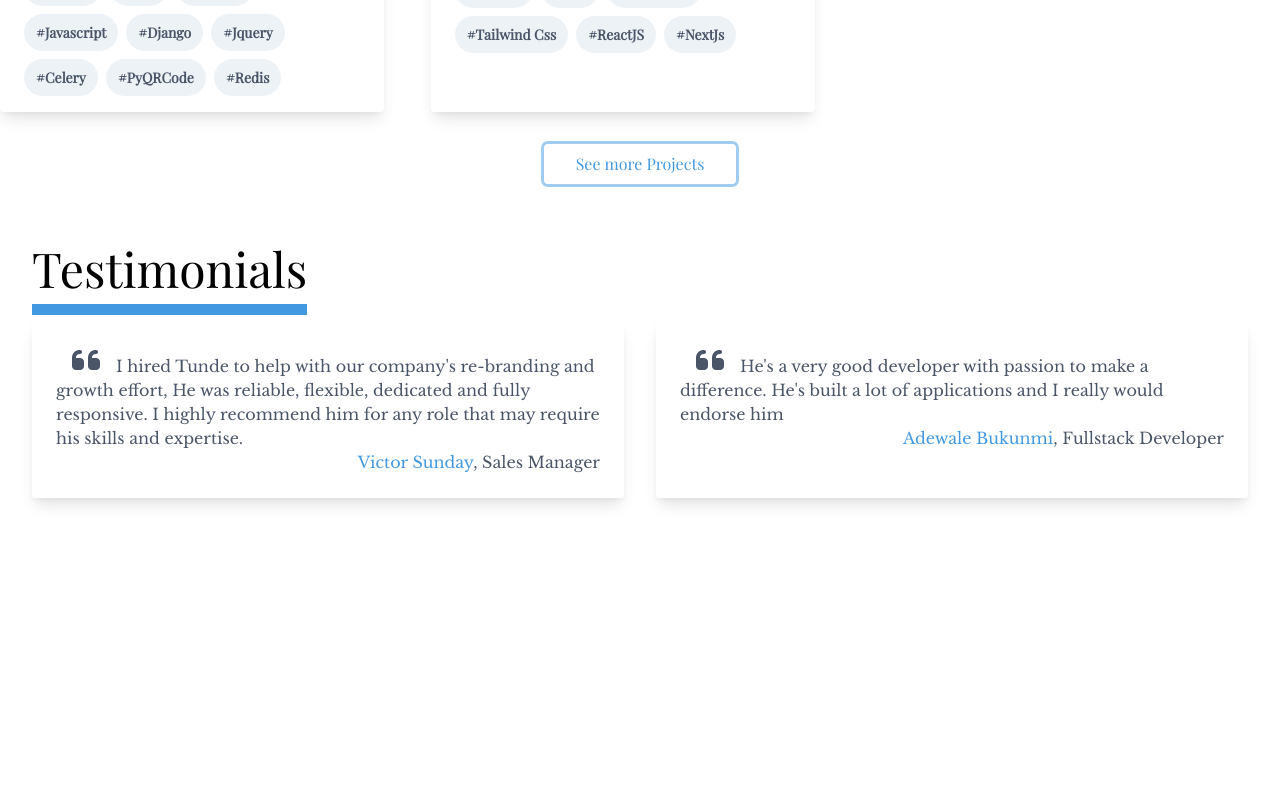
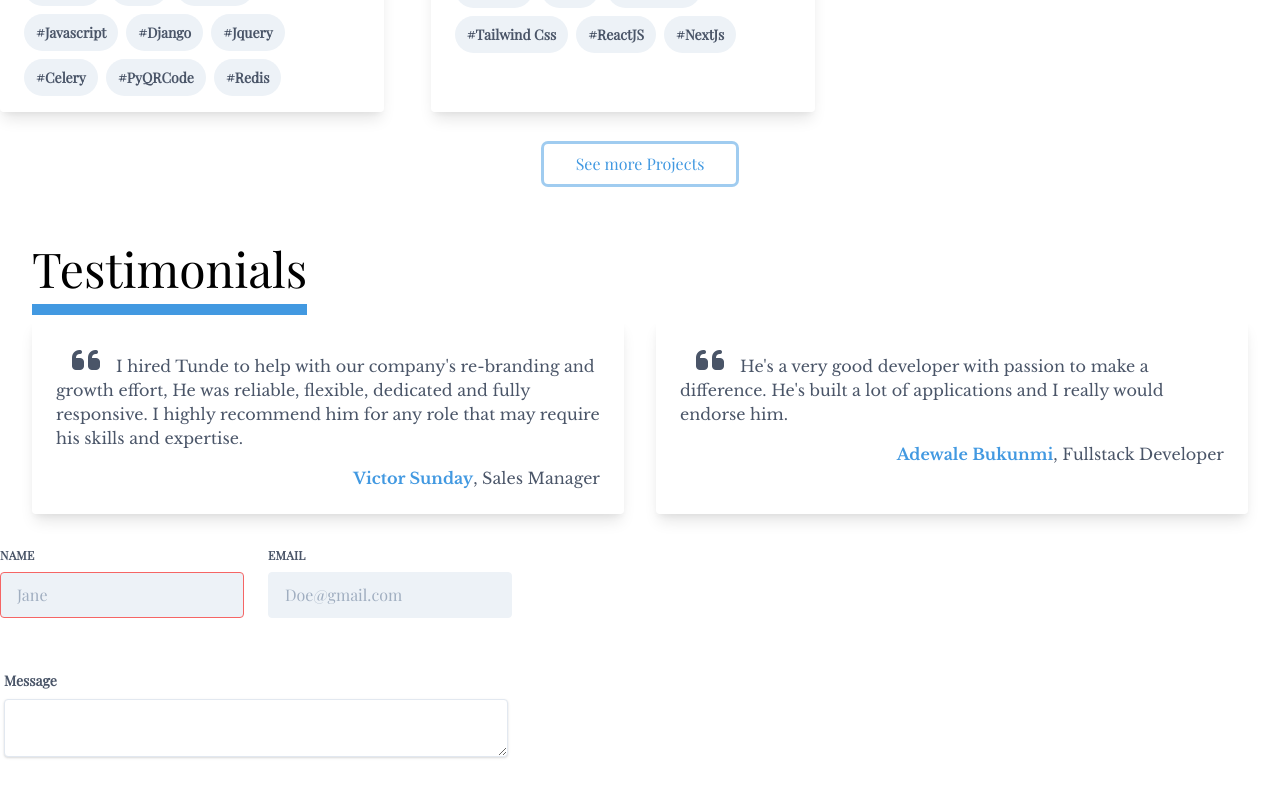
Before and after one commit to rammyblog/portfolio, a Next.js app: page / in a window 1280 px wide. Shown: the part 2630-3427 px from the top of the page. Before the commit the page ends 3160 px from the top, so only its background shows below. Built offline with nearby package versions, Linux system fonts and the light colour scheme; some icons are missing.

Commit message:
Trying to fix the purge css issue

```diff
--- /dev/null
+++ b/components/ContactForm.js
@@ -0,0 +1,63 @@
+import React from "react"
+
+function ContactForm() {
+  return (
+    <>
+      <form class="w-full max-w-lg ">
+        <div class="flex flex-wrap -mx-3 mb-6">
+          <div class="w-full md:w-1/2 px-3 mb-6 md:mb-0">
+            <label
+              class="block uppercase tracking-wide text-gray-700 text-xs font-bold mb-2"
+              for="grid-first-name"
+            >
+              Name
+            </label>
+            <input
+              class="appearance-none block w-full bg-gray-200 text-gray-700 border border-red-500 rounded py-3 px-4 mb-3 leading-tight focus:outline-none
+      focus:bg-white"
+              id="grid-first-name"
+              type="text"
+              placeholder="Jane"
+            />
+          </div>
+          <div class="w-full md:w-1/2 px-3">
+            <label
+              class="block uppercase tracking-wide text-gray-700 text-xs font-bold mb-2"
+              for="grid-last-name"
+            >
+              email
+            </label>
+            <input
+              class="appearance-none block w-full bg-gray-200 text-gray-700
+       border border-gray-200 rounded py-3 px-4 leading-tight focus:outline-none focus:bg-white focus:border-gray-500"
+              id="grid-last-name"
+              type="email"
+              placeholder="Doe@gmail.com"
+            />
+          </div>
+        </div>
+        <div class="mb-4 -mx-3 mb-6 p-4">
+          <label
+            class="block text-gray-700 text-sm font-bold mb-2"
+            for="message"
+          >
+            Message
+          </label>
+          <textarea
+            className="shadow appearance-none border rounded w-full py-2 px-3 text-gray-700 leading-tight focus:outline-none focus:shadow-outline"
+            cols="30"
+            row="5"
+          />
+          {/* <input
+            class=""
+            id="message"
+            type="text"
+            placeholder="message"
+          /> */}
+        </div>
+      </form>
+    </>
+  )
+}
+
+export default ContactForm
--- a/components/Testimonials.js
+++ b/components/Testimonials.js
@@ -11,7 +11,7 @@
   },
   {
     testimonial:
-      "He's a very good developer with passion to make a difference. He's built a lot of applications and I really would endorse him",
+      "He's a very good developer with passion to make a difference. He's built a lot of applications and I really would endorse him.",
     name: "Adewale Bukunmi",
     linkedin: "https://www.linkedin.com/in/oluwabukunmiadewale3/",
     jobTitle: "Fullstack Developer",
--- a/components/VerticalCard.js
+++ b/components/VerticalCard.js
@@ -8,8 +8,8 @@
         <i class="fas fa-quote-left fa-2x px-4"></i>
         {desc}
       </p>
-      <span className="float-right">
-        <a className="text-blue-500" href={linkedin}>
+      <span className="float-right pt-4">
+        <a className="text-blue-500 font-semibold" href={linkedin}>
           {name}
         </a>
         , {jobTitle}
--- a/components/about.js
+++ b/components/about.js
@@ -109,7 +109,7 @@
               <div key={idx} className="tooltip inline">
                 <i
                   className={`text-gray-500 text-4xl  p-5 mx-5 transition duration-500
-                 ease-in-out  hover:text-white transform hover:-translate-y-1 hover:scale-110 ${skill.fontAwesomeClassname} hover:${skill.color}`}
+                 ease-in-out  hover:text-white hover::${skill.color} transform hover:-translate-y-1 hover:scale-110 ${skill.fontAwesomeClassname} `}
                 />
                 <span
                   className={`tooltip-text border rounded text-white mt-0 -m-16 ${skill.color} `}
--- a/pages/index.js
+++ b/pages/index.js
@@ -3,6 +3,7 @@
 import About from "../components/about"
 import Projects from "../components/projects"
 import Testimonials from "../components/Testimonials"
+import ContactForm from "../components/ContactForm"
 
 export default function IndexPage() {
   return (
@@ -13,6 +14,7 @@
         <About />
         <Projects />
         <Testimonials />
+        <ContactForm />
       </div>
     </div>
   )
```
